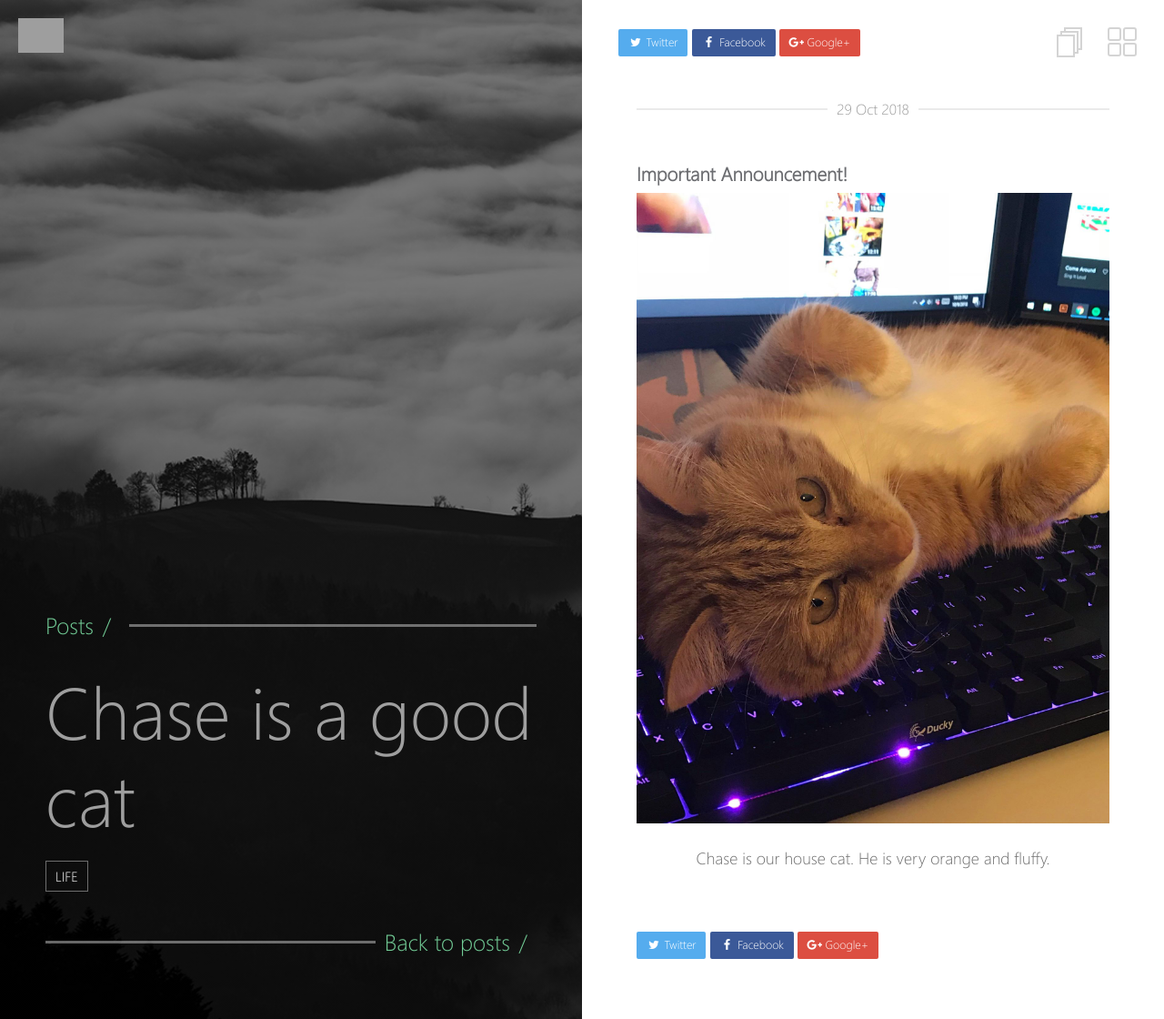
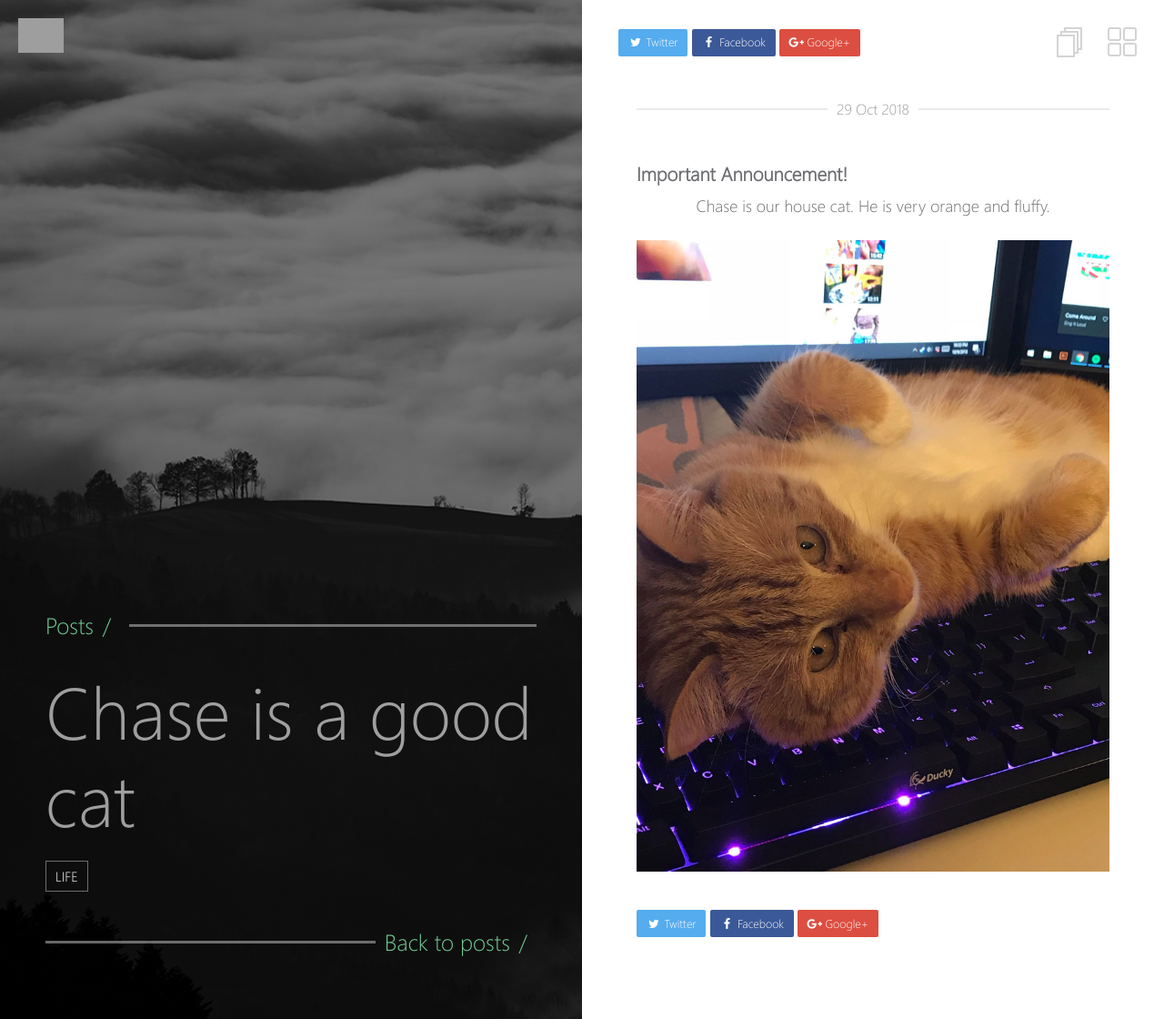
Before and after one commit to TolgaTatli/Halve, a Jekyll site: the page built from _posts/2018-10-29-test-chase.md, in a window 1280 px wide. Shown: the whole page at 91% size. Built offline with Jekyll 4.4.1, drawn with Linux system fonts in a browser that asks for light colours.

Commit message:
Update 2018-10-29-test-chase.md

```diff
--- a/_posts/2018-10-29-test-chase.md
+++ b/_posts/2018-10-29-test-chase.md
@@ -7,9 +7,8 @@ tags:
 
 ### Important Announcement!
 
-<img src="{{ site.url }}/images/chase_keyboard.jpg" alt="">
 
 Chase is our house cat. He is very orange and fluffy.
 {: style="text-align: center;"}
 
-{% raw %}<img src="{{ site.url }}/images/chase_keyboard.jpg" alt="">{% endraw %}
+<img src="{{ site.url }}/images/chase_keyboard.jpg" alt="">
```
